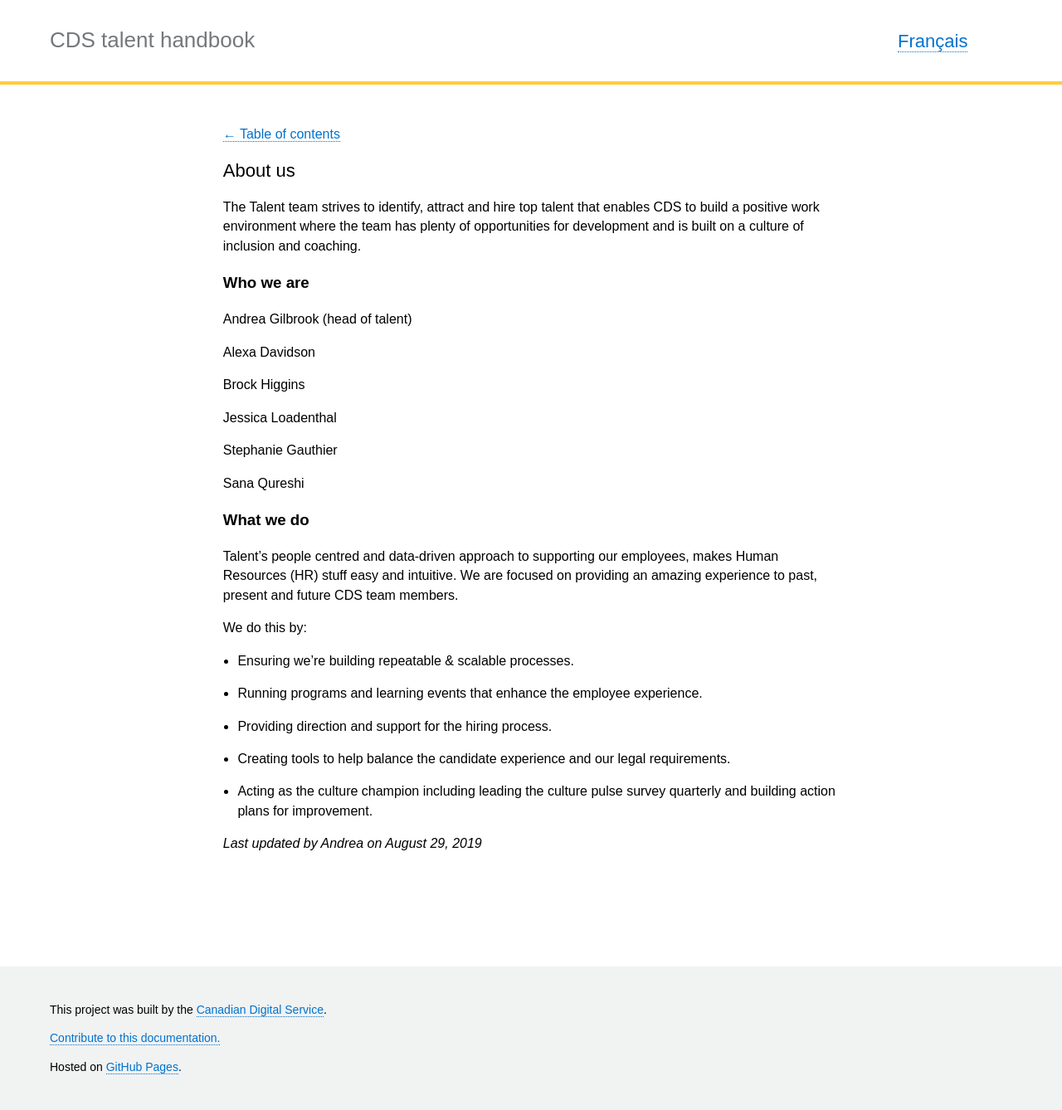
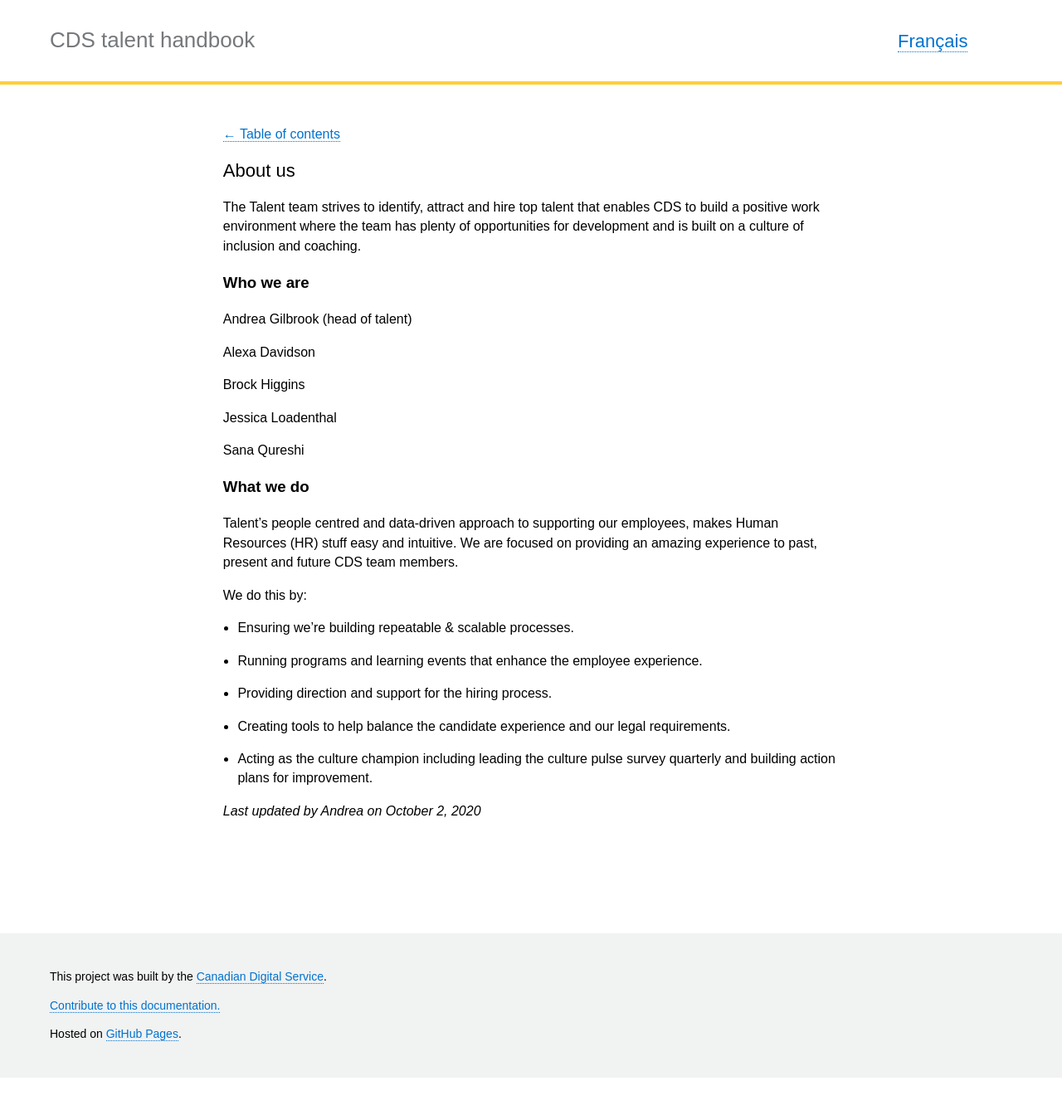
Before and after one commit to cds-snc/talent, a Jekyll site: the page built from _pages/en/about/about-us.md, in a window 1280 px wide. Shown: the whole page at 83% size. Built offline with Jekyll 4.4.1, drawn with Linux system fonts in a browser that asks for light colours; after the commit the page ends 1299 px from its top, so only the background shows below that.

Commit message:
Update about-us.md

```diff
--- a/_pages/en/about/about-us.md
+++ b/_pages/en/about/about-us.md
@@ -18,8 +18,6 @@ Brock Higgins
 
 Jessica Loadenthal
 
-Stephanie Gauthier
-
 Sana Qureshi
 
 
@@ -36,4 +34,4 @@ We do this by:
 - Acting as the culture champion including leading the culture pulse survey quarterly and building action plans for improvement.
 
 
- *Last updated by Andrea on August 29, 2019*
+ *Last updated by Andrea on October 2, 2020*
```
